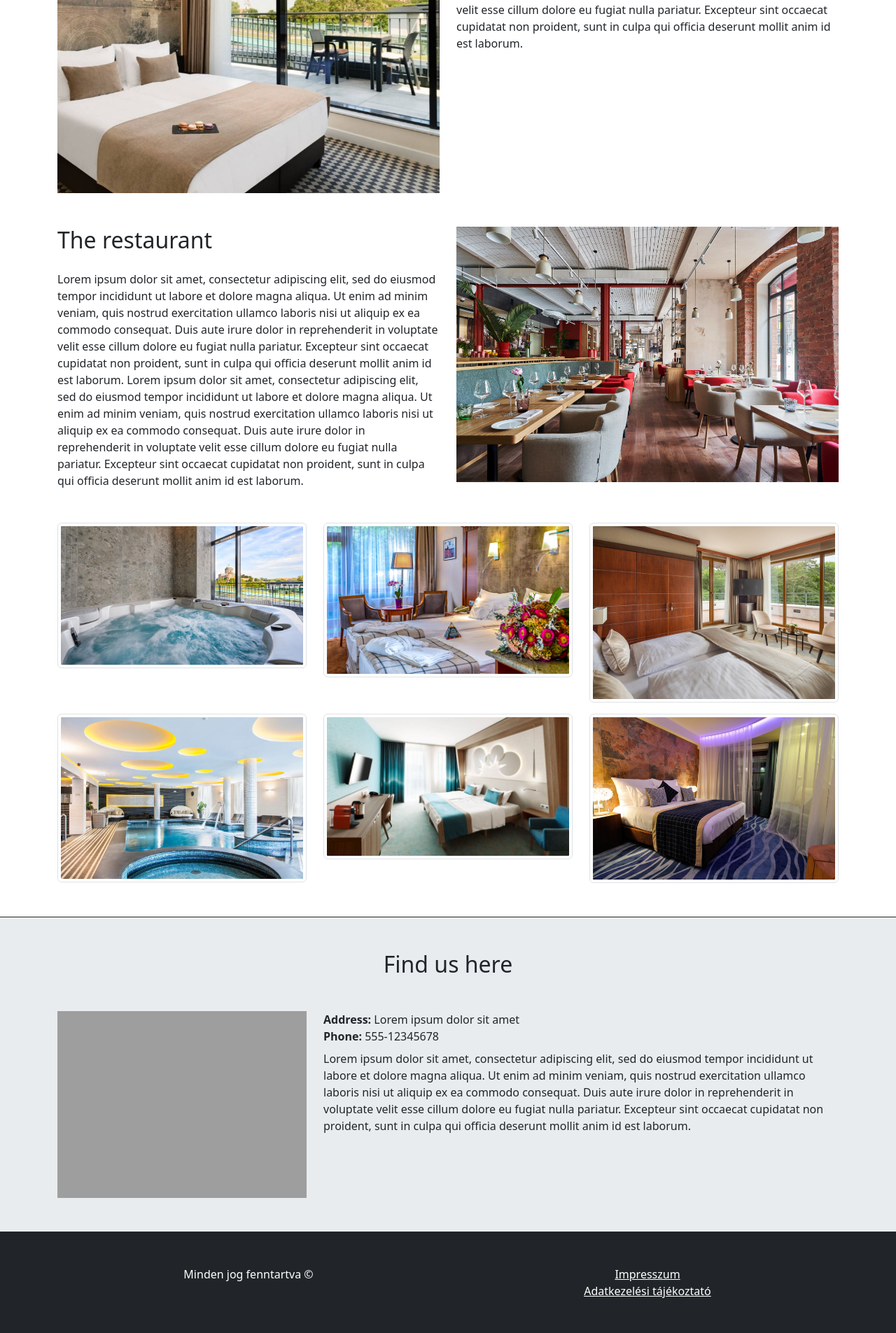
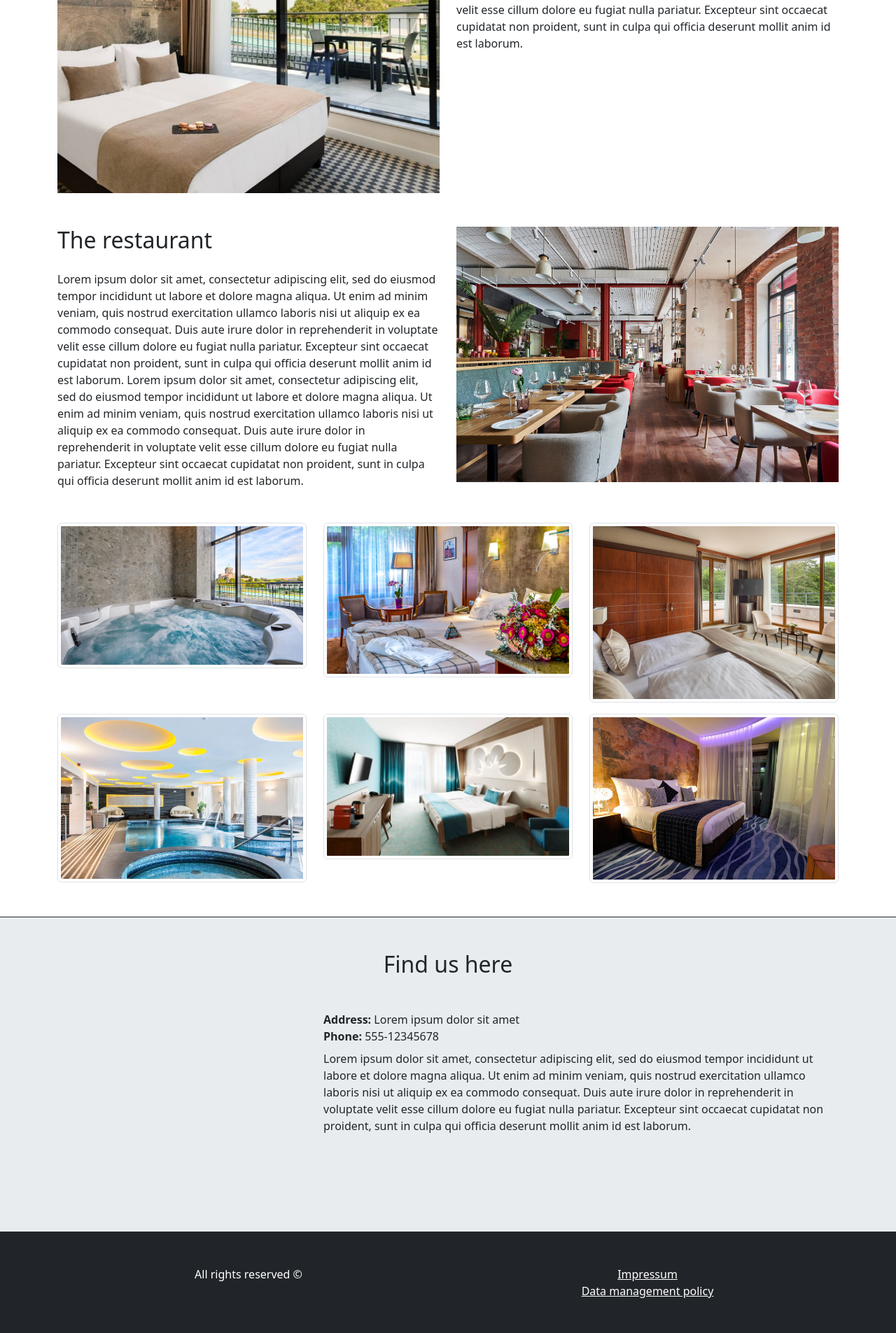
Before and after one commit to Crixus21/AzulHotel, a PHP site: page / in a window 1280 px wide. Shown: the part 1506-3411 px from the top of the page at 70% size. Run offline with PHP 8.4, Linux system fonts and the light colour scheme; grey boxes are pictures that could not be loaded.

Commit message:
Update index.php

```diff
--- a/index.php
+++ b/index.php
@@ -182,11 +182,11 @@
                 <div class="container py-5">
                     <div class="row">
                         <div class="col-sm text-center">
-                            <p>Minden jog fenntartva &copy;</p>
+                            <p>All rights reserved &copy;</p>
                         </div>
                         <div class="col-sm text-center">
-                            <a href="" class="text-bg-dark">Impresszum</a><br>
-                            <a href="" class="text-bg-dark">Adatkezelési tájékoztató</a>
+                            <a href="" class="text-bg-dark">Impressum</a><br>
+                            <a href="" class="text-bg-dark">Data management policy</a>
                         </div>
                     </div>
                 </div>
```
